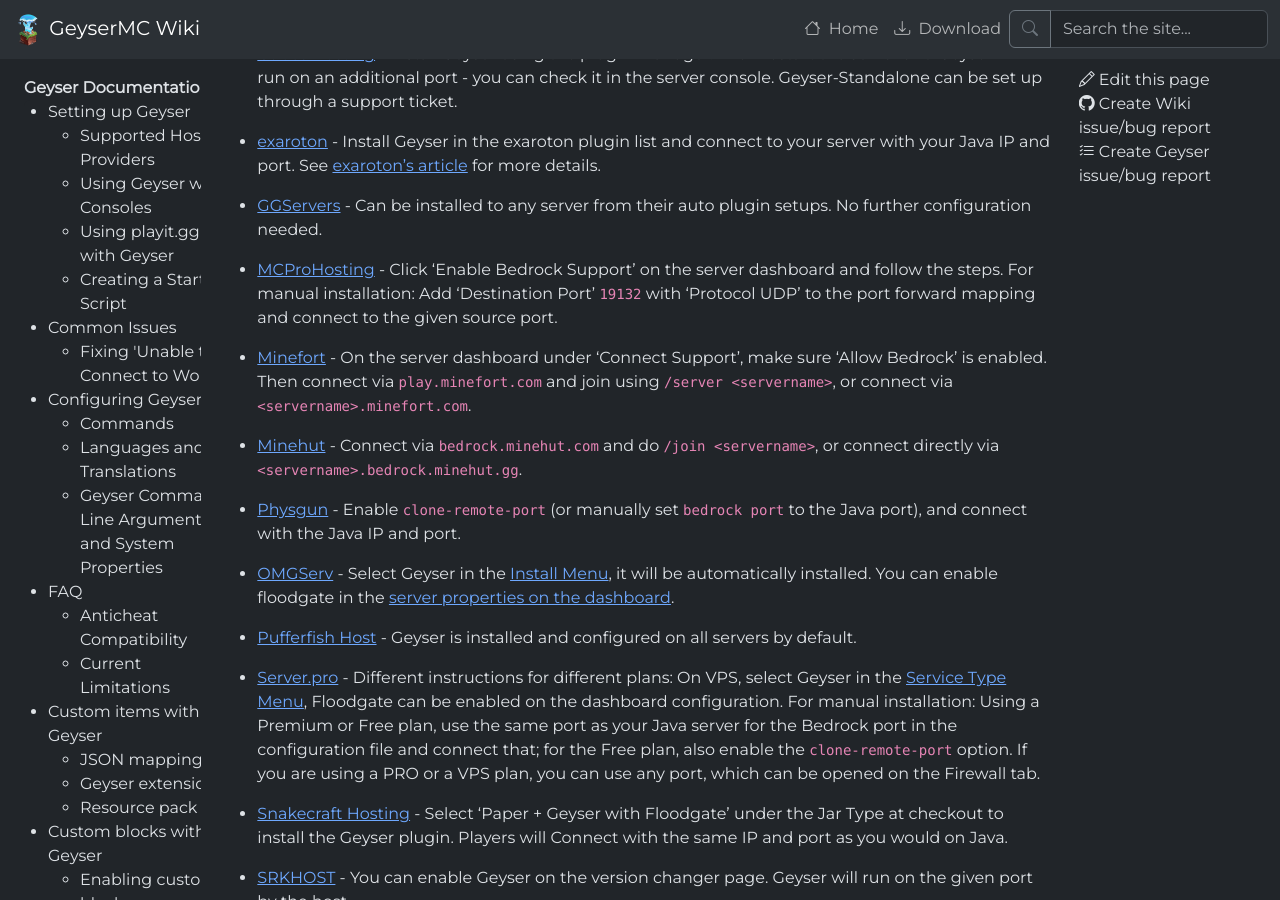
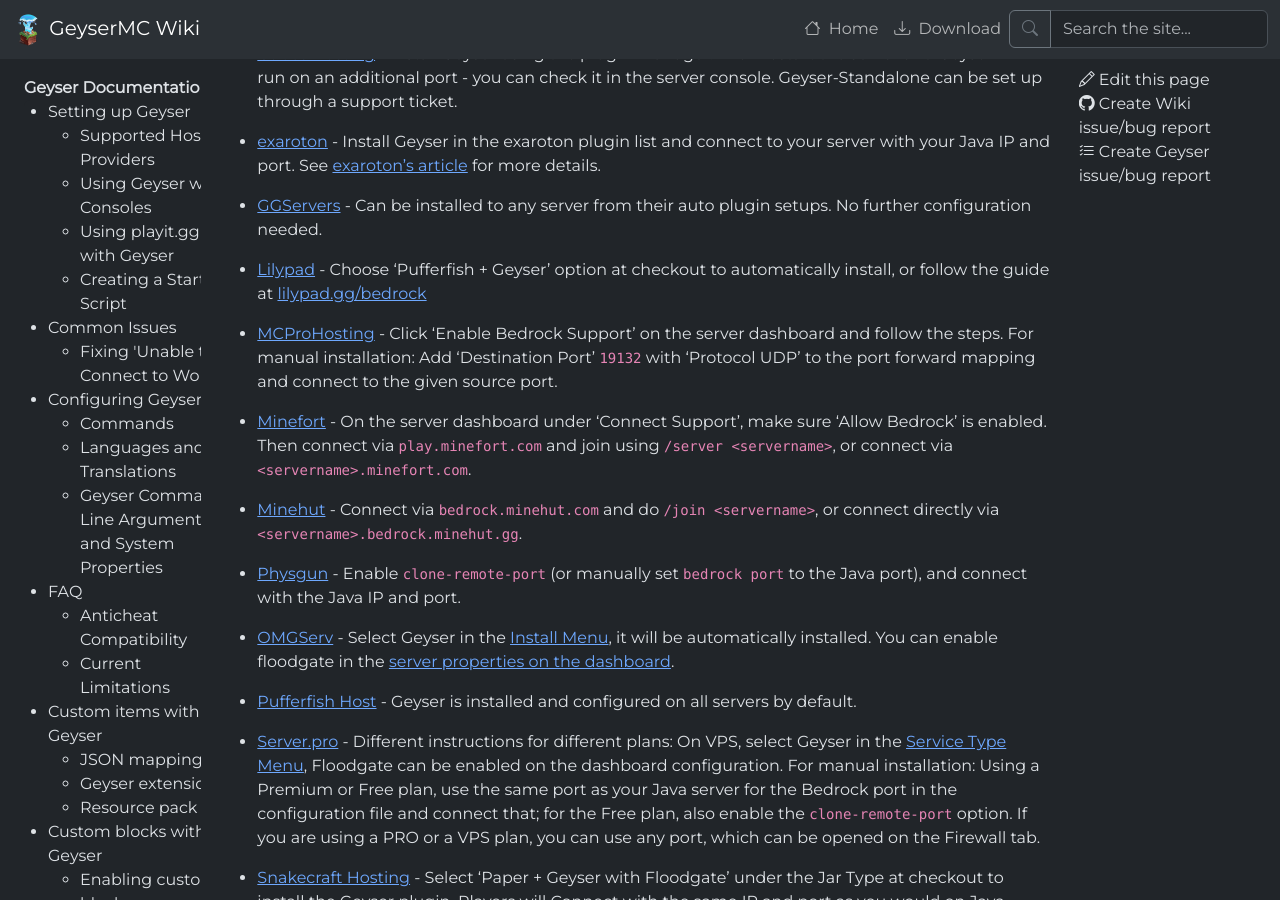
Before and after one commit to GeyserMC/GeyserWiki, a Jekyll site: the page built from _docs/geyser/supported-hosting-providers.md, in a window 1280 px wide and 900 px high, scrolled down 800 px. Built offline with Jekyll 4.4.1, drawn with Linux system fonts in a browser that asks for light colours.

Commit message:
Add Lilypad to providers.json

```diff
--- a/_data/providers.json
+++ b/_data/providers.json
@@ -40,6 +40,11 @@
       "name": "GGServers",
       "url": "https://ggservers.com",
       "description": "Can be installed to any server from their auto plugin setups. No further configuration needed."
+    },
+    {
+      "name": "Lilypad",
+      "url": "https://lilypad.gg/",
+      "description": "Choose 'Pufferfish + Geyser' option at checkout to automatically install, or follow the guide at [lilypad.gg/bedrock](https://lilypad.gg/bedrock)"
     },
     {
       "name": "MCProHosting",
```
